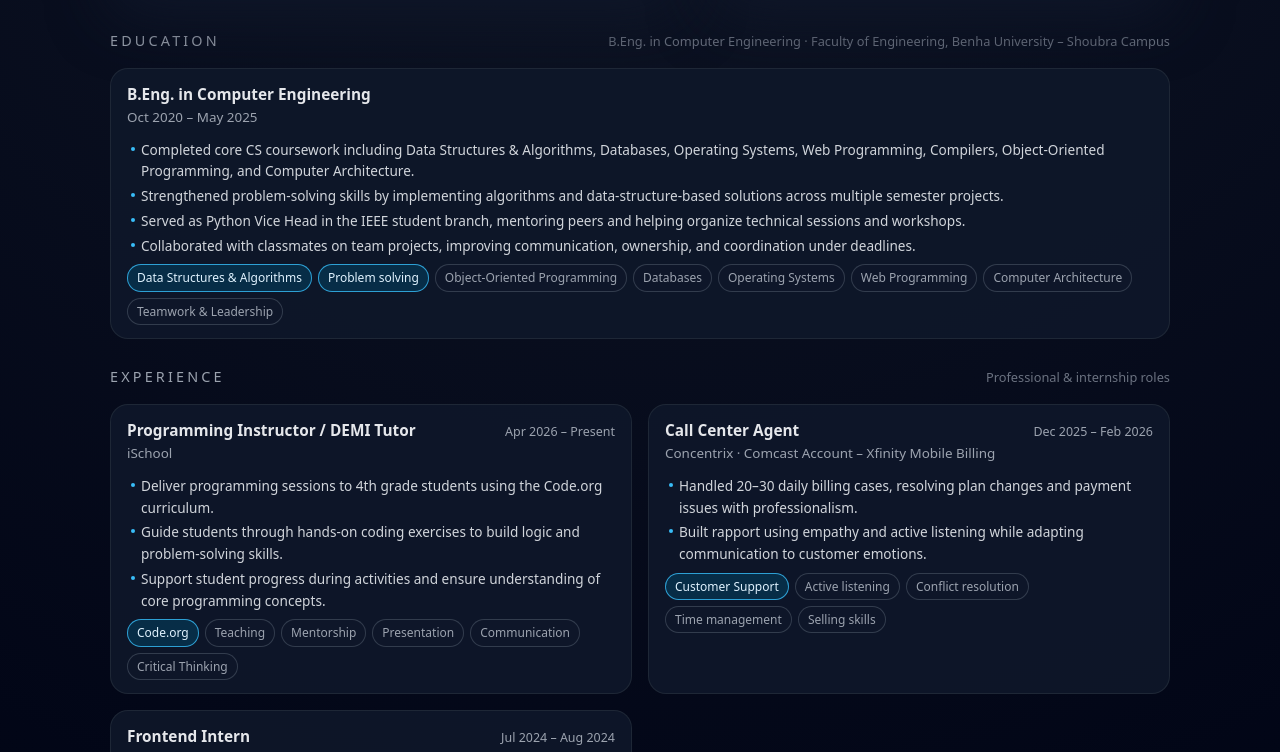
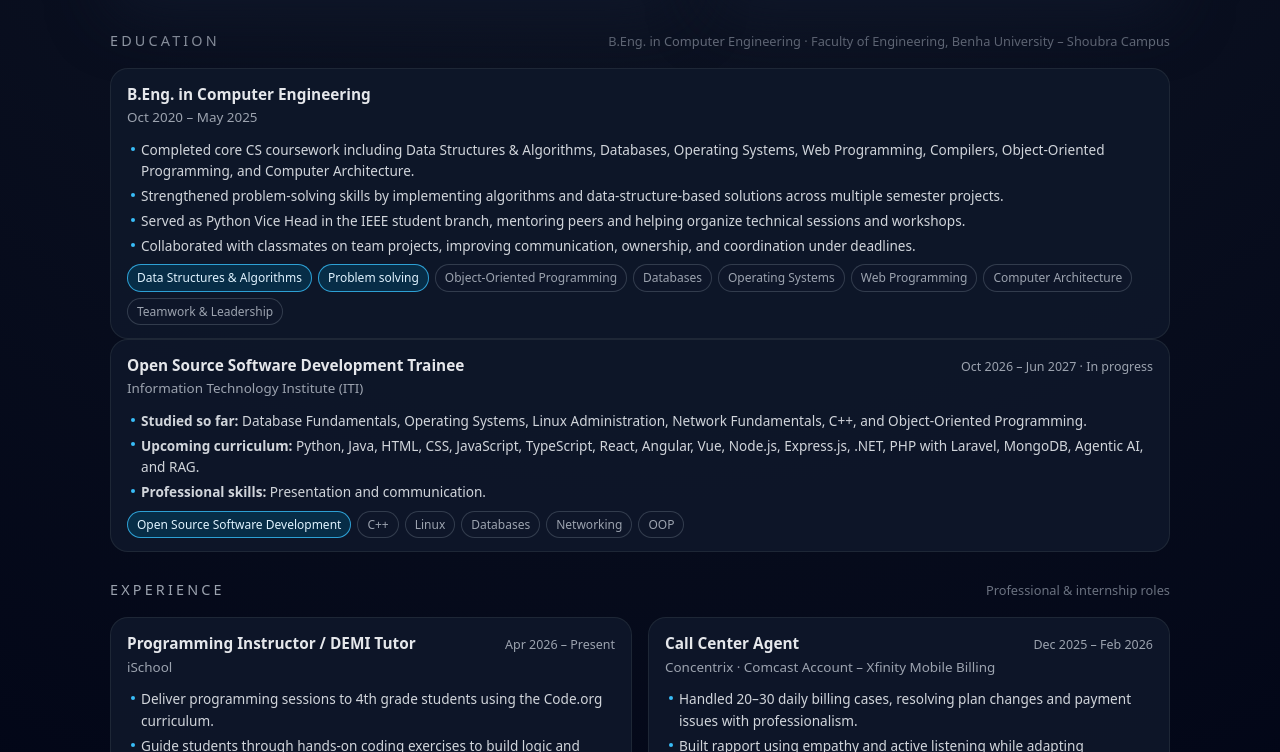
Before and after one commit to basel7ayman/Basel-Elsaadi-protofolio, a plain HTML site: page index.html in a window 1280 px wide. Shown: the part 437-1189 px from the top of the page. Drawn offline with Linux system fonts and the light colour scheme.

Commit message:
Update README and index.html with new education details and add Open Source Software Development trainee experience

```diff
--- a/index.html
+++ b/index.html
@@ -146,6 +146,31 @@
           <span class="tag">Web Programming</span>
           <span class="tag">Computer Architecture</span>
           <span class="tag">Teamwork &amp; Leadership</span>
+        </div>
+      </div>
+
+      <div class="card">
+        <div class="card-header">
+          <div>
+            <div class="card-title">Open Source Software Development Trainee</div>
+            <div class="card-role">Information Technology Institute (ITI)</div>
+          </div>
+          <div class="card-meta">Oct 2026 – Jun 2027 · In progress</div>
+        </div>
+
+        <ul class="card-list">
+          <li><strong>Studied so far:</strong> Database Fundamentals, Operating Systems, Linux Administration, Network Fundamentals, C++, and Object-Oriented Programming.</li>
+          <li><strong>Upcoming curriculum:</strong> Python, Java, HTML, CSS, JavaScript, TypeScript, React, Angular, Vue, Node.js, Express.js, .NET, PHP with Laravel, MongoDB, Agentic AI, and RAG.</li>
+          <li><strong>Professional skills:</strong> Presentation and communication.</li>
+        </ul>
+
+        <div class="card-footer">
+          <span class="tag primary">Open Source Software Development</span>
+          <span class="tag">C++</span>
+          <span class="tag">Linux</span>
+          <span class="tag">Databases</span>
+          <span class="tag">Networking</span>
+          <span class="tag">OOP</span>
         </div>
       </div>
     </section>
```
Also changed, not shown: 1 other file.
